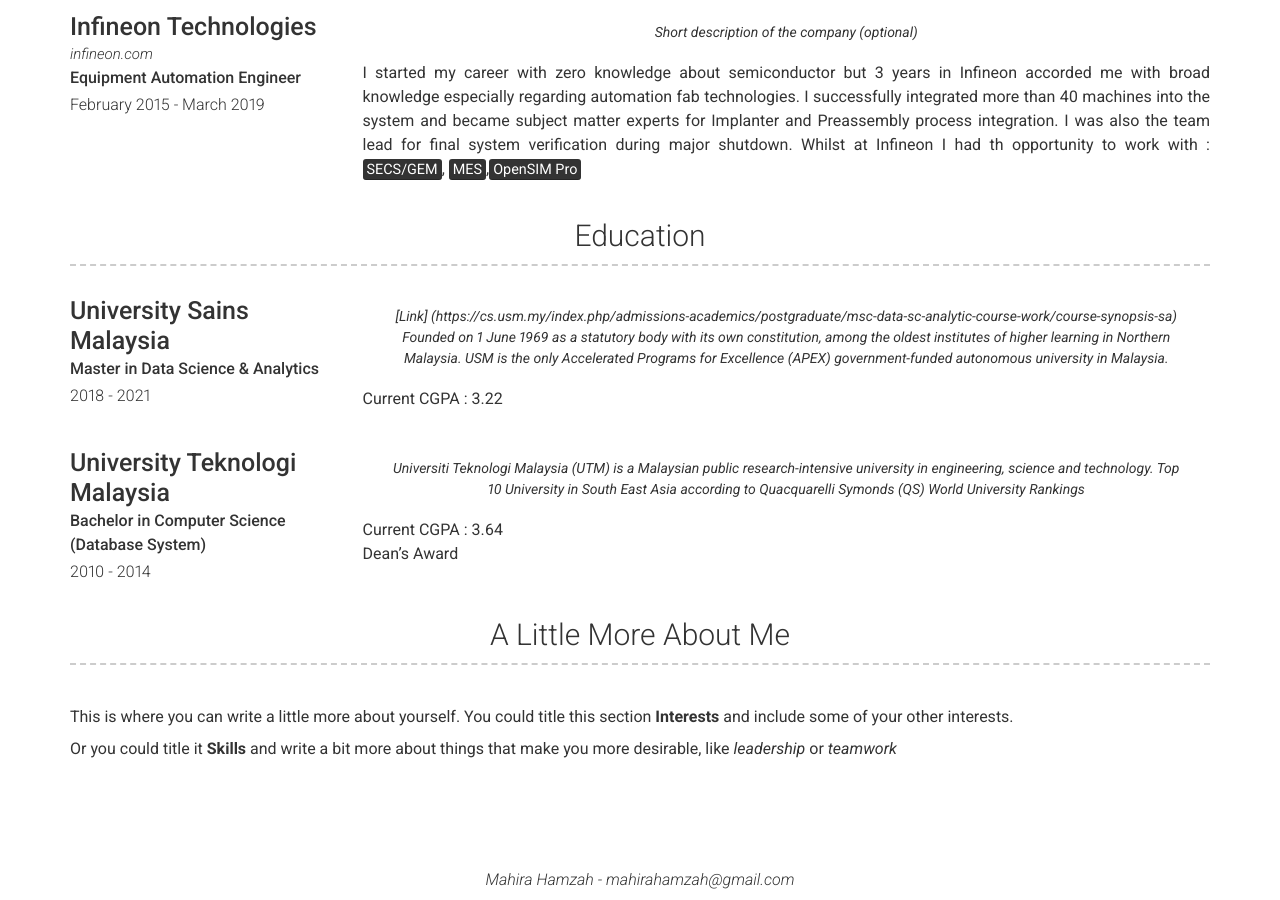
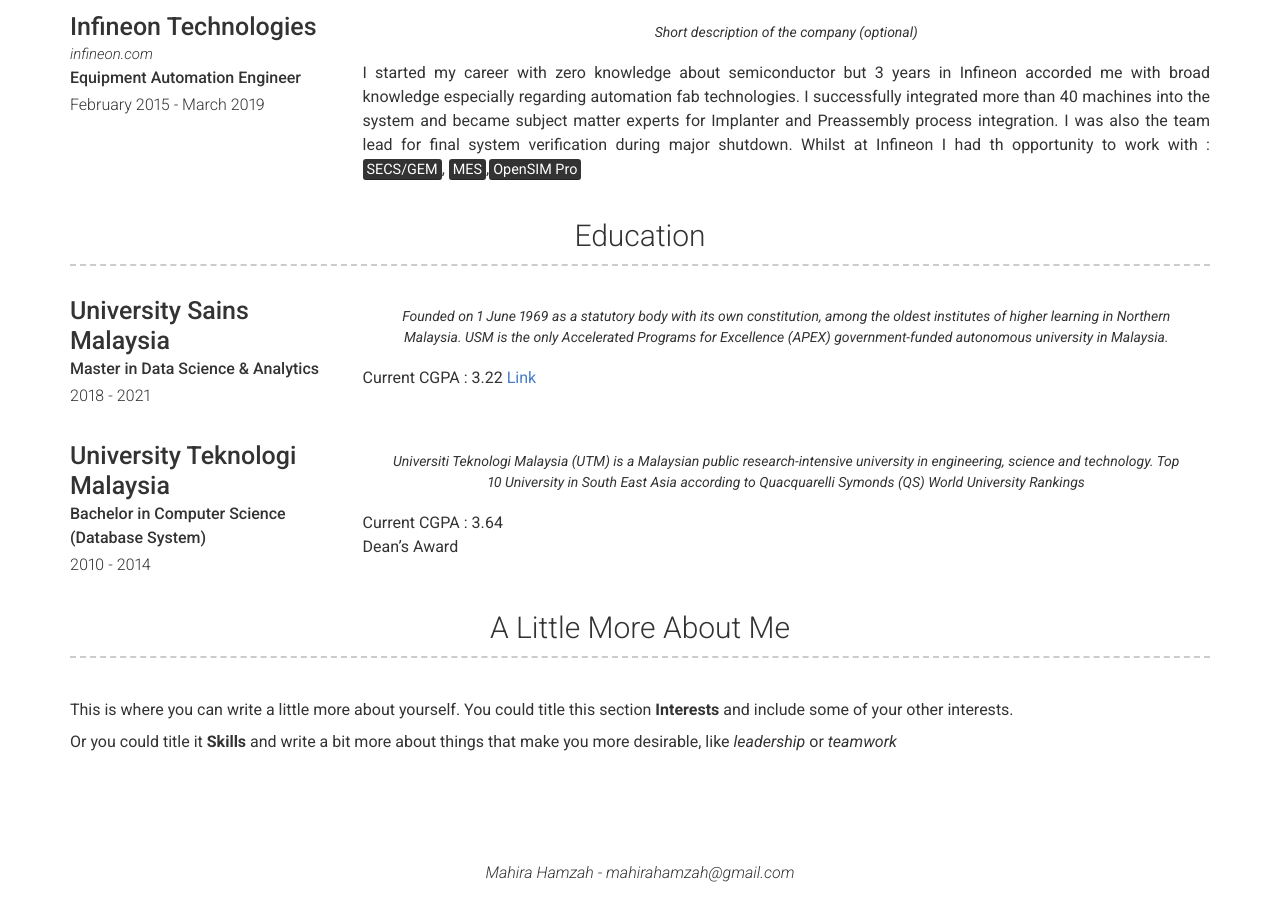
Before and after one commit to mahirahamzah/Resume, a Jekyll site: the page built from index.md, in a window 1280 px wide and 900 px high, scrolled down 1222 px. Built offline with Jekyll 4.4.1, drawn with Linux system fonts in a browser that asks for light colours; nearby versions of some CDN libraries.

Commit message:
Update education.yml

```diff
--- a/_data/education.yml
+++ b/_data/education.yml
@@ -4,11 +4,10 @@
   dates: 2018 - 2021
   qualification: Master in Data Science & Analytics
   quote: >
-
-    [Link] (https://cs.usm.my/index.php/admissions-academics/postgraduate/msc-data-sc-analytic-course-work/course-synopsis-sa)
     Founded on 1 June 1969 as a statutory body with its own constitution, among the oldest institutes of higher learning in Northern Malaysia. USM is the only Accelerated Programs for Excellence (APEX) government-funded autonomous university in Malaysia.
   description: | # this will include new lines to allow paragraphs
     Current CGPA : 3.22
+    [Link](https://cs.usm.my/index.php/admissions-academics/postgraduate/msc-data-sc-analytic-course-work/course-synopsis-sa)
 
 # Education Template
 - layout: left
```
